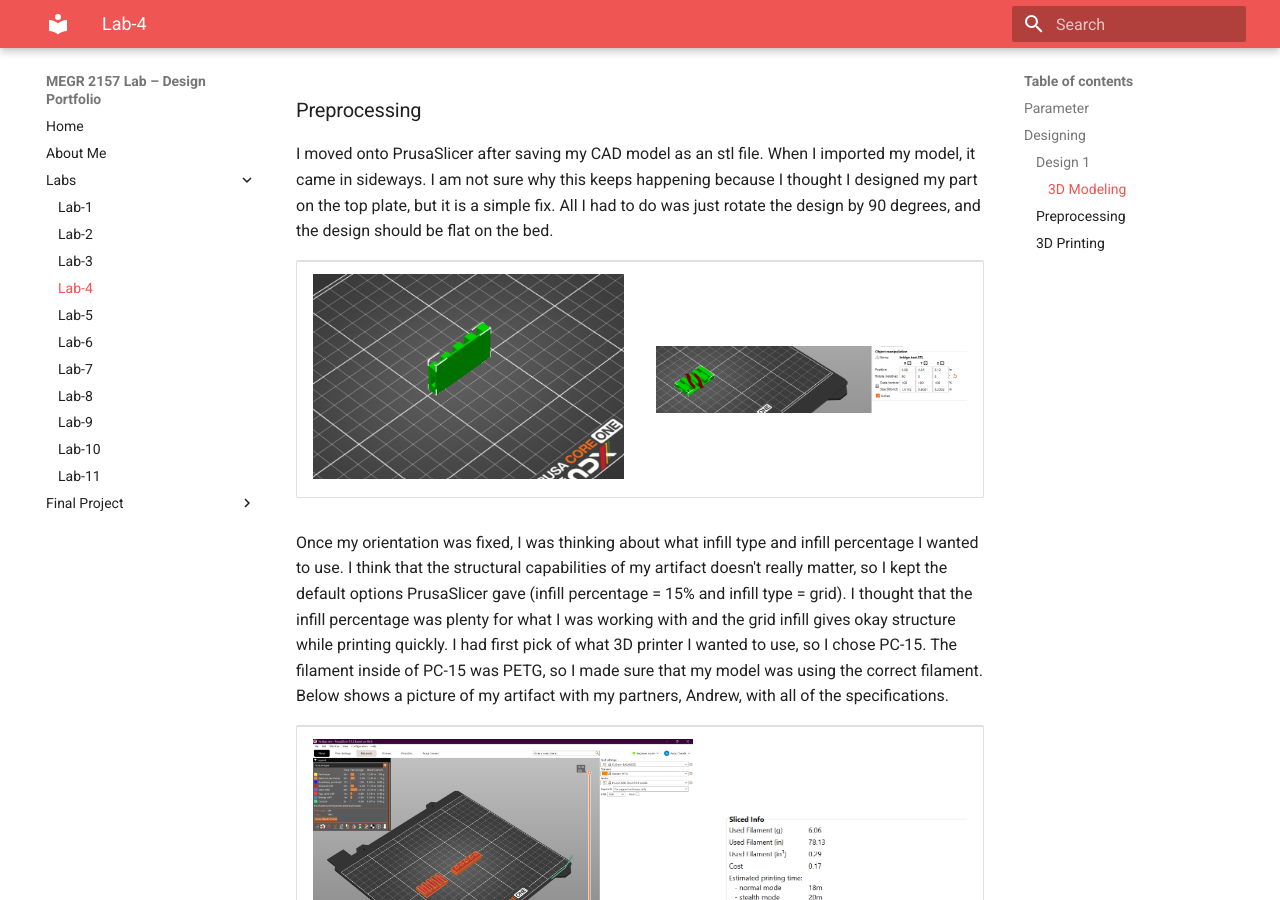
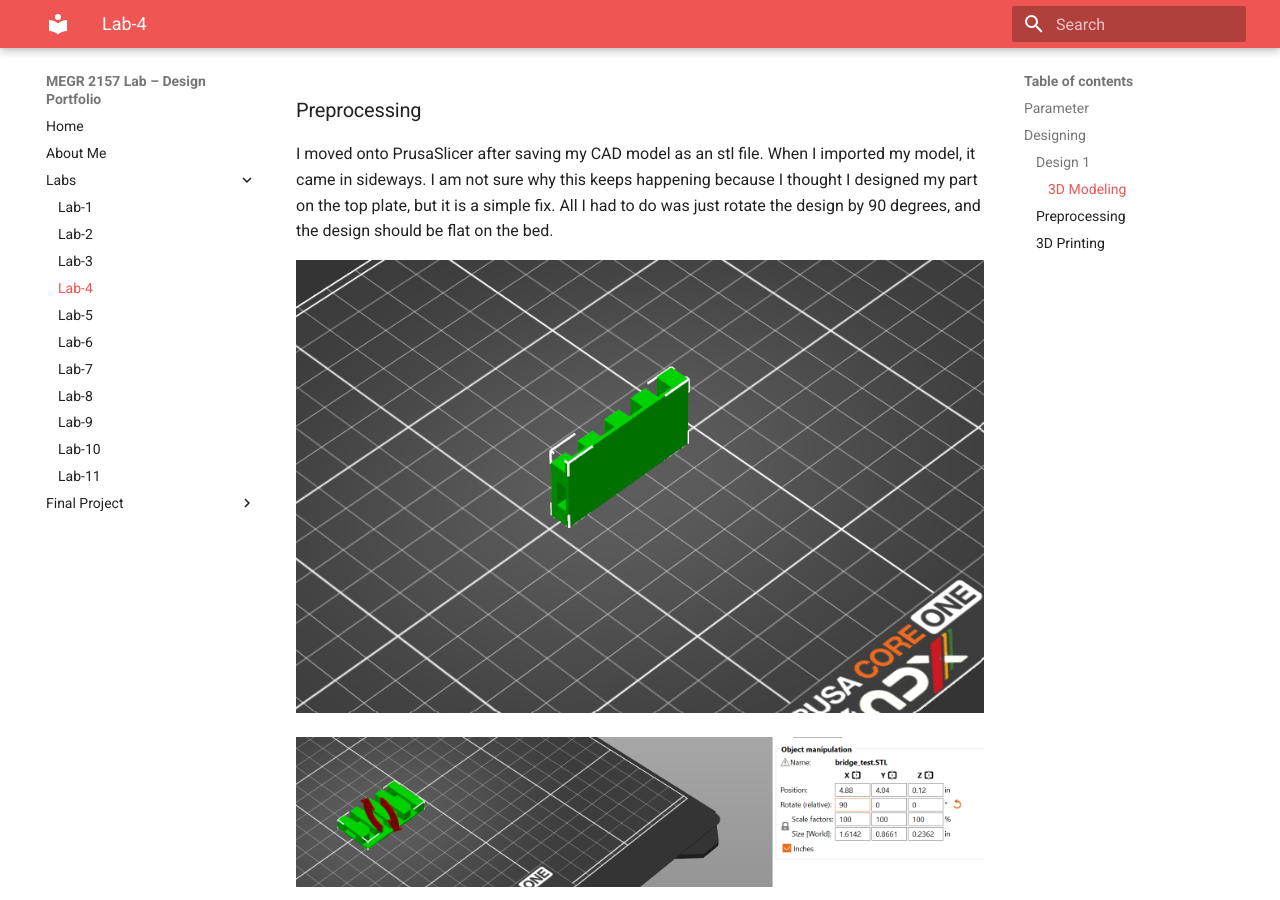
Before and after one commit to AndyChwalik/andy-chwalik-portfolio, an MkDocs documentation site: the page built from docs/Labs/L04/index.md, in a window 1280 px wide and 900 px high, scrolled down 5558 px. Built offline with MkDocs 1.6.1 and Material for MkDocs 9.7.7, drawn with Linux system fonts in a browser that asks for light colours.

Commit message:
Update index.md

```diff
--- a/docs/Labs/L04/index.md
+++ b/docs/Labs/L04/index.md
@@ -123,16 +123,12 @@ To eliminate risk of other failures unrelated to the design rule I picked, I dec
 
 I moved onto PrusaSlicer after saving my CAD model as an stl file. When I imported my model, it came in sideways. I am not sure why this keeps happening because I thought I designed my part on the top plate, but it is a simple fix. All I had to do was just rotate the design by 90 degrees, and the design should be flat on the bed.
 
-<table style="width:100%;">
-  <tr>
-    <td style="width:50%; text-align: center; vertical-align:middle;">
-      <img src="initial_orientation.png" alt="initial_orientation" style="width:100%; height:auto;">
-    </td>
-    <td style="width:50%; text-align: center; vertical-align:middle;">
-      <img src="fixed_orientation.png" alt="fixed_orientation" align="center"; style="width:100%; height:auto;">
-    </td>
-  </tr>
-</table>
+<p align="center">
+    <img src="initial_orientation.png" alt="initial_orientation" style="width:100%; height:auto;">
+</p>
+<p align="center">
+    <img src="fixed_orientation.png" alt="fixed_orientation" align="center"; style="width:100%; height:auto;">
+</p>
 
 Once my orientation was fixed, I was thinking about what infill type and infill percentage I wanted to use. I think that the structural capabilities of my artifact doesn't really matter, so I kept the default options PrusaSlicer gave (infill percentage = 15% and infill type = grid). I thought that the infill percentage was plenty for what I was working with and the grid infill gives okay structure while printing quickly. I had first pick of what 3D printer I wanted to use, so I chose PC-15. The filament inside of PC-15 was PETG, so I made sure that my model was using the correct filament. Below shows a picture of my artifact with my partners, Andrew, with all of the specifications.
 
```
